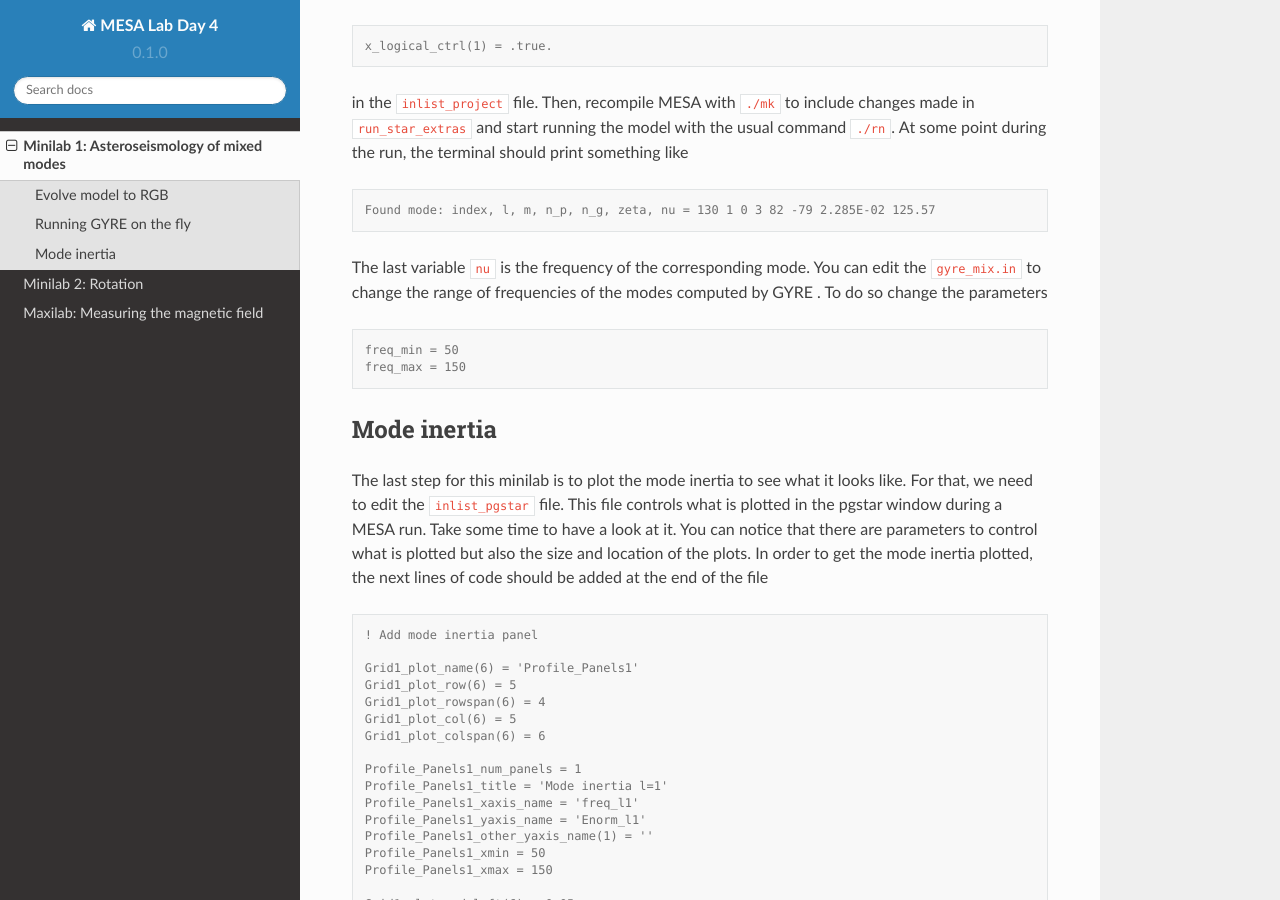
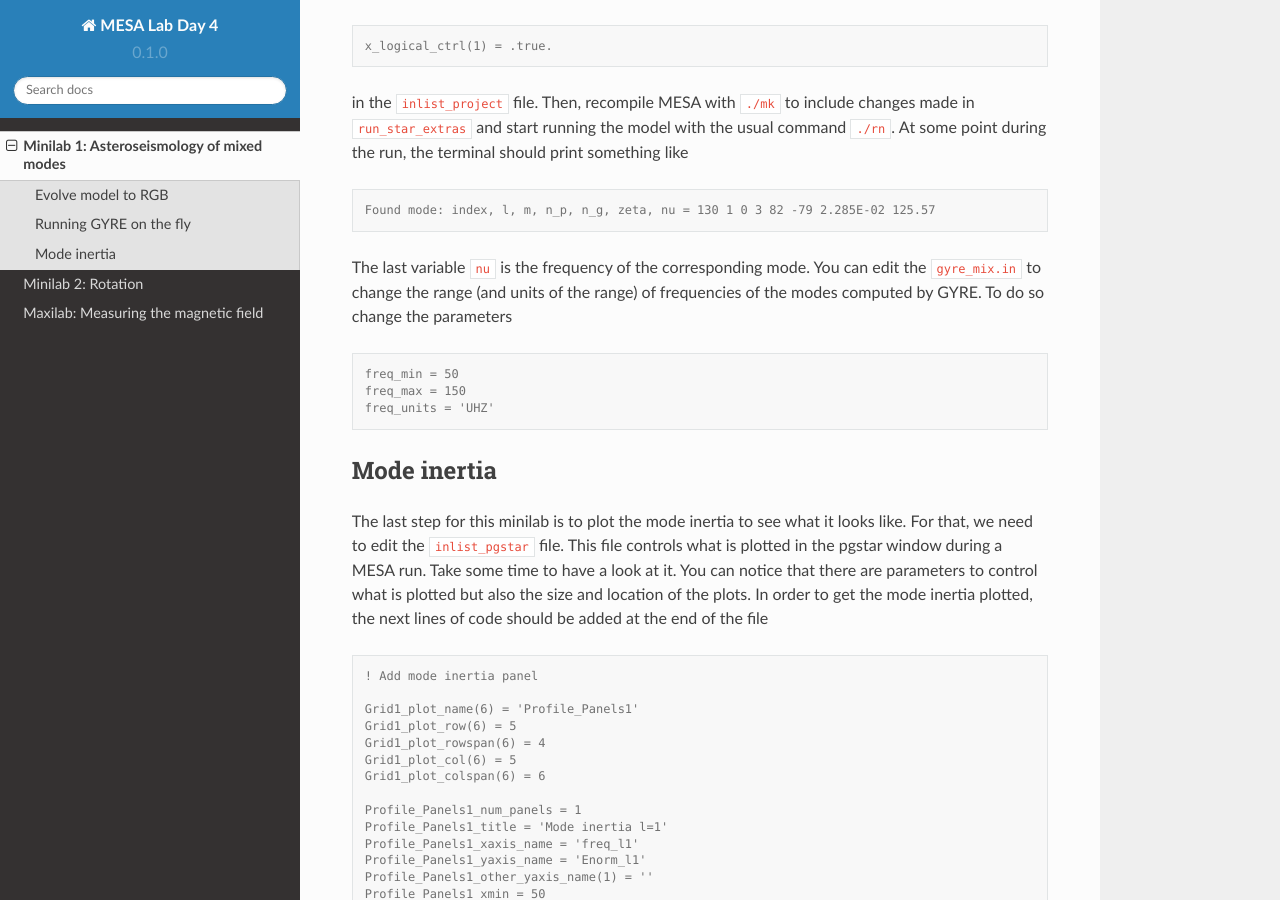
Before and after one commit to mesa-summer-school-2023/mesa-school-bugnet, a Sphinx documentation site: the page built from docs/minilab1.rst, in a window 1280 px wide and 900 px high, scrolled down 4073 px. Built offline with Sphinx 7.4.7 and the Read the Docs theme 2.0.0, drawn with Linux system fonts in a browser that asks for light colours.

Commit message:
Update minilab1.rst

```diff
--- a/docs/minilab1.rst
+++ b/docs/minilab1.rst
@@ -154,13 +154,13 @@
 
     Found mode: index, l, m, n_p, n_g, zeta, nu = 130 1 0 3 82 -79 2.285E-02 125.57
 
-The last variable ``nu`` is the frequency of the corresponding mode. You can edit the ``gyre_mix.in`` to change the range of frequencies of the modes computed by GYRE
-. To do so change the parameters
+The last variable ``nu`` is the frequency of the corresponding mode. You can edit the ``gyre_mix.in`` to change the range (and units of the range) of frequencies of the modes computed by GYRE. To do so change the parameters
 
 .. code-block:: console
 
     freq_min = 50
     freq_max = 150
+    freq_units = 'UHZ'
 
 
 
```
